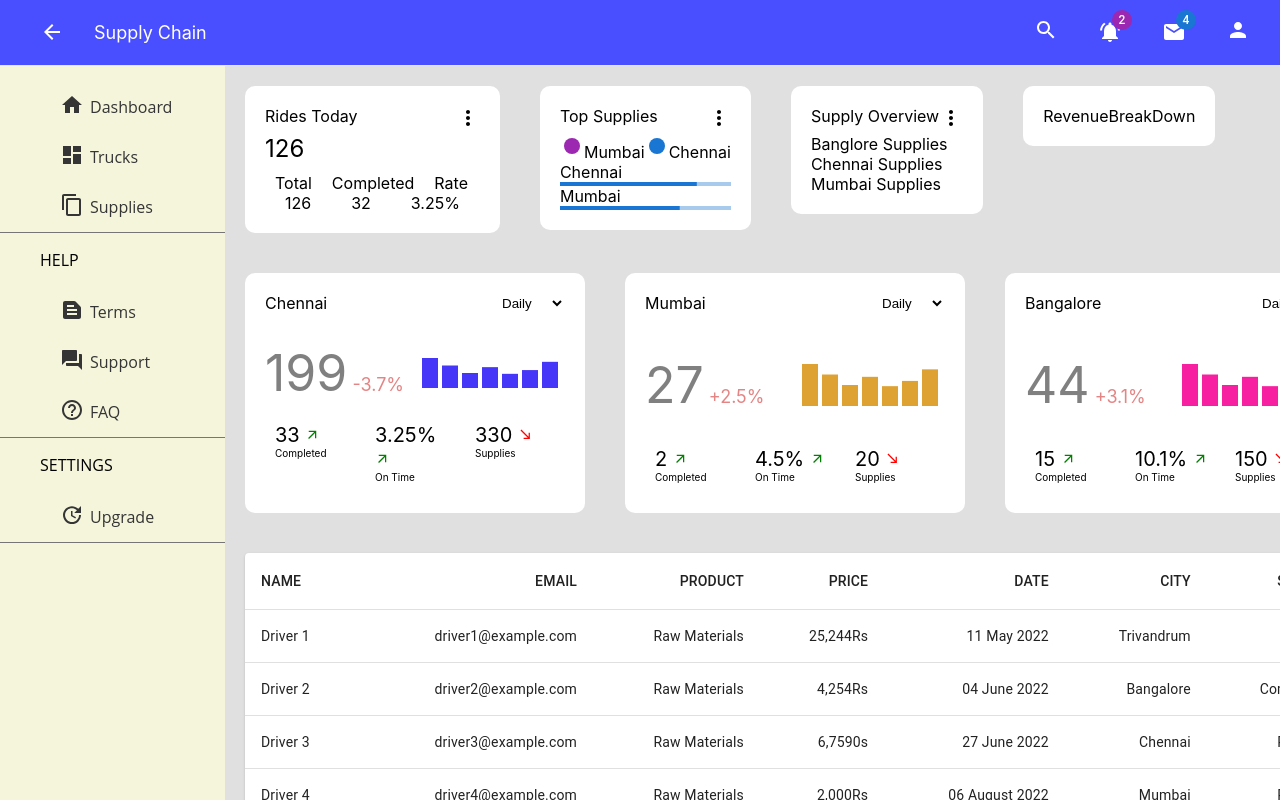
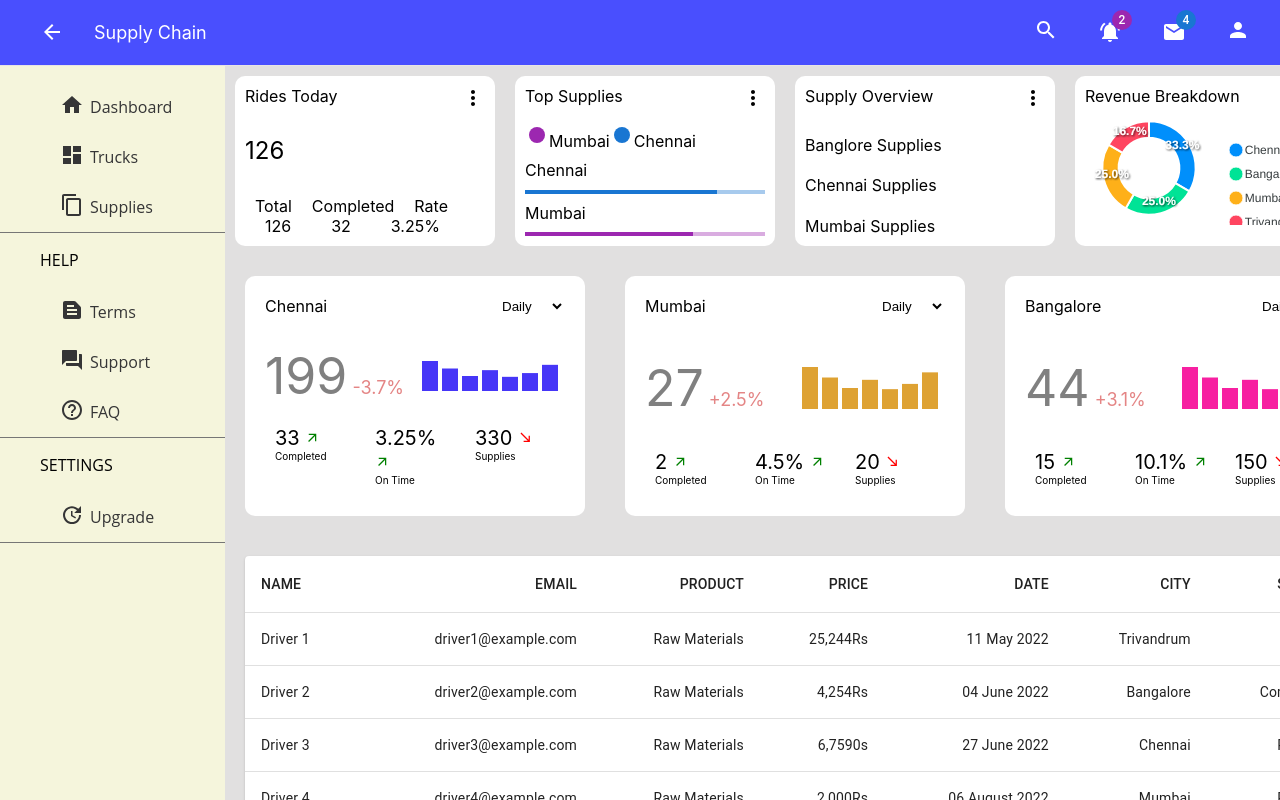
Before and after one commit to antonythomas123/admin_dashboard, a React (Create React App) app: page / in a window 1280 px wide. Built offline with nearby package versions, Linux system fonts and the light colour scheme.

Commit message:
Donut Graph added

```diff
--- a/package.json
+++ b/package.json
@@ -11,7 +11,11 @@
     "@testing-library/jest-dom": "^5.16.5",
     "@testing-library/react": "^13.4.0",
     "@testing-library/user-event": "^13.5.0",
+    "apexcharts": "^3.35.5",
+    "chart.js": "^3.9.1",
     "react": "^18.2.0",
+    "react-apexcharts": "^1.4.0",
+    "react-chartjs-2": "^4.3.1",
     "react-dom": "^18.2.0",
     "react-router-dom": "^6.4.1",
     "react-scripts": "5.0.1",
--- a/src/Components/Widgets/RevenueBreakDown/RevenueBreakdown.js
+++ b/src/Components/Widgets/RevenueBreakDown/RevenueBreakdown.js
@@ -1,10 +1,34 @@
 import React from 'react'
-
+import MoreVertIcon from '@mui/icons-material/MoreVert';
+import Chart from 'react-apexcharts'
 
 function RevenueBreakdown() {
+  const options = {
+    labels: [
+      'Chennai',
+      'Bangalore',
+      'Mumbai',
+      'Trivandrum'
+    ]
+  }
+  const series = {
+    data: [400,300,300,200]
+  }
+
   return (
     <div className='widget'>
-        RevenueBreakDown
+        <div className="top">
+          <span className="title">Revenue Breakdown</span>
+          <div className='r_side'><MoreVertIcon /></div>
+        </div>
+        <div className="donut">
+          <Chart
+            type='donut'
+            options={options}
+            series={series.data}
+          />
+        </div>
+
     </div>
   )
 }
--- a/src/Components/Widgets/TopSupplies/TopSupplies.js
+++ b/src/Components/Widgets/TopSupplies/TopSupplies.js
@@ -18,7 +18,7 @@ function TopSupplies() {
           Chennai
           <ProgressBar color = 'primary' progress = '80'/>
           Mumbai
-          <ProgressBar coor = 'secondary' progress = '70'/>
+          <ProgressBar color = 'secondary' progress = '70'/>
         </div>
       )
 }
--- a/src/Components/Widgets/Widgets.css
+++ b/src/Components/Widgets/Widgets.css
@@ -1,12 +1,12 @@
 .widget{
     display: flex;
     flex-direction: column;
-    margin: 20px;
-    padding: 20px;
+    margin: 10px;
+    padding: 10px;
     justify-content: space-between;
     background-color: white;
-    height:fit-content;
-    width:max-content;
+    height: 150px;
+    width: 240px;
     border-radius: 10px;
 }
 .l_side{
@@ -14,7 +14,6 @@
     flex-direction: column;
     justify-content: space-between;
     padding: 10px;
-    margin: 10px;
 }
 .b_side{
     margin-top: 10px;
@@ -33,3 +32,7 @@
     flex-direction: row;
     justify-content: space-between;
 }
+.donut{
+    height: 150px;
+    width: 240px;
+}
```
Also changed, not shown: 1 other file (tests, documents, lock files or other folders).
